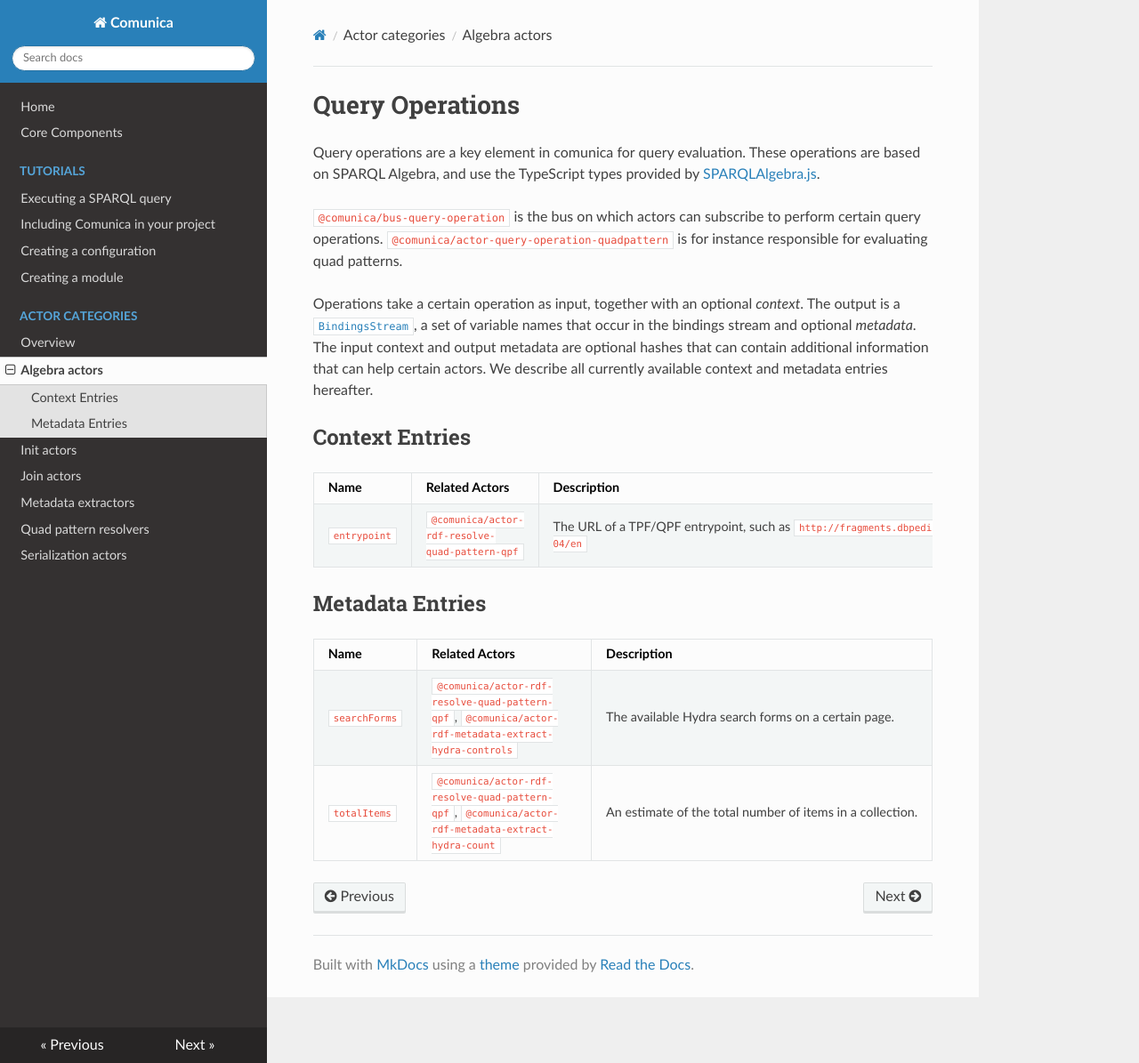
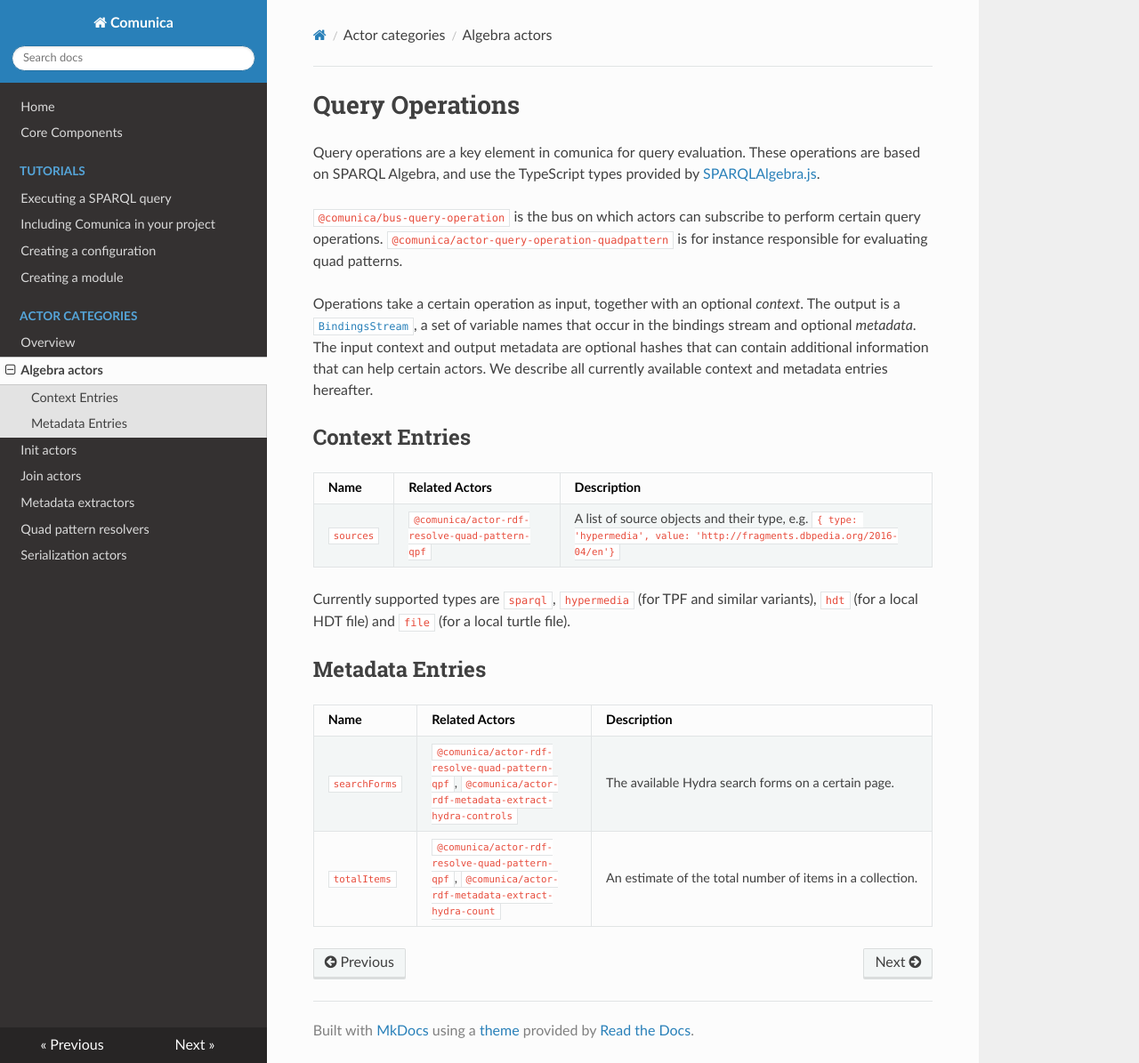
Before and after one commit to comunica/Documentation-Comunica, an MkDocs documentation site: the page built from docs/actors/algebra.md, in a window 1280 px wide and 1195 px high. Shown: the whole window at 89% size. Built offline with MkDocs 1.6.1, drawn with Linux system fonts in a browser that asks for light colours; nearby versions of some CDN libraries; old or Windows-style settings are respelled for this version of MkDocs.

Commit message:
Added text for actor subclasses and algebra

```diff
--- a/docs/actors/algebra.md
+++ b/docs/actors/algebra.md
@@ -15,7 +15,9 @@ We describe all currently available context and metadata entries hereafter.
 
 | Name         | Related Actors | Description |
 | ------------ | -------------- | ----------- |
-| `entrypoint` | `@comunica/actor-rdf-resolve-quad-pattern-qpf` | The URL of a TPF/QPF entrypoint, such as `http://fragments.dbpedia.org/2016-04/en` |
+| `sources` | `@comunica/actor-rdf-resolve-quad-pattern-qpf` | A list of source objects and their type, e.g. `{ type: 'hypermedia', value: 'http://fragments.dbpedia.org/2016-04/en'}` |
+
+Currently supported types are `sparql`, `hypermedia` (for TPF and similar variants), `hdt` (for a local HDT file) and `file` (for a local turtle file).
 
 ## Metadata Entries
 
```
Also changed, not shown: docs/actors/actors.md (+13 -0 lines).
